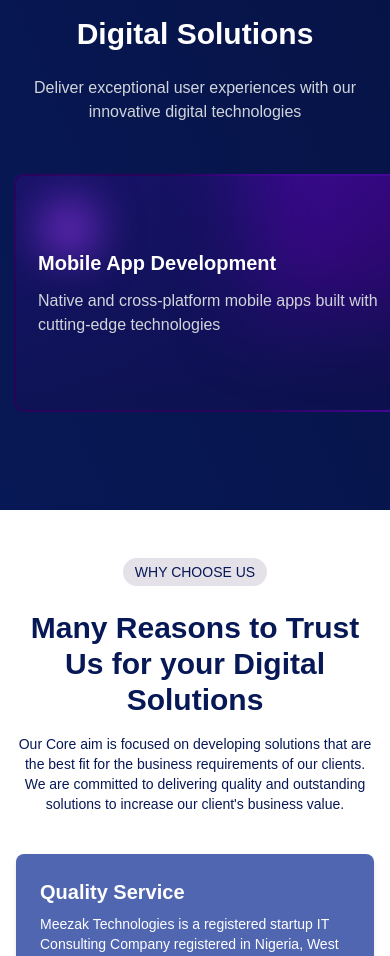
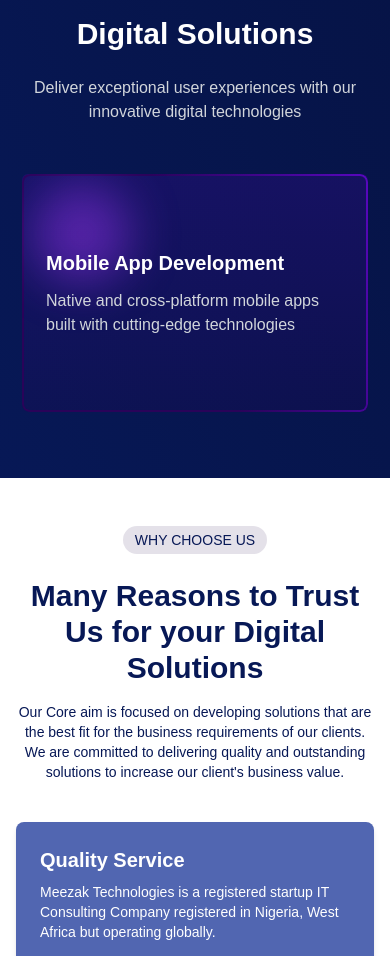
Before and after one commit to PeaceEgo/Meezak-Site, a React (Vite) app: page /#/ in a window 390 px wide. Shown: the part 1695-2651 px from the top of the page. Built offline with nearby package versions, Linux system fonts and the light colour scheme.

Commit message:
new service

```diff
--- a/src/components/ServicesSect.jsx
+++ b/src/components/ServicesSect.jsx
@@ -5,7 +5,7 @@ export default function ServicesSection() {
     const [currentIndex, setCurrentIndex] = useState(0);
     const [isMobile, setIsMobile] = useState(false);
     const [isTablet, setIsTablet] = useState(false);
-    const sliderRef = useRef(null);
+    const carouselRef = useRef(null);
     const slidesRef = useRef([]);
     const touchStartX = useRef(null);
     const isAnimating = useRef(false);
@@ -23,27 +23,26 @@ export default function ServicesSection() {
         },
         {
             id: 3,
-            title: "Server Provisioning",
+            title: "Server Processing",
             description: "Efficient and scalable server solutions for your applications",
         },
         {
             id: 4,
-            title: "Enterprise Web Development",
-            description: "Robust web applications for enterprise-level business requirements",
+            title: "Mobile App Development",
+            description: "Native and cross-platform mobile apps built with cutting-edge technologies",
         },
         {
             id: 5,
-            title: "Game Development",
-            description: "Engaging and interactive game solutions for various platforms",
+            title: "Server Processing",
+            description: "Efficient and scalable server solutions for your applications",
         },
         {
             id: 6,
-            title: "UI/UX Design",
-            description: "User-centered design for intuitive and visually appealing interfaces",
+            title: "Business Website Design",
+            description: "Professional and responsive websites tailored to your business needs",
         },
     ];
 
-    // Detect mobile and tablet views
     useEffect(() => {
         const checkScreenSize = () => {
             const width = window.innerWidth;
@@ -54,20 +53,30 @@ export default function ServicesSection() {
         checkScreenSize();
         window.addEventListener("resize", checkScreenSize);
 
-        return () => window.removeEventListener("resize", checkScreenSize);
+        return () => {
+            window.removeEventListener("resize", checkScreenSize);
+        }
     }, []);
 
     // GSAP animation
     useEffect(() => {
-        if (sliderRef.current && isMobile && slidesRef.current.length > 0 && !isAnimating.current) {
+        if (carouselRef.current && isMobile && slidesRef.current.length > 0 && !isAnimating.current) {
             isAnimating.current = true;
             try {
                 const slide = slidesRef.current[0];
-                const cardWidth = 392; // Fixed card width from renderServiceCard
-                const gap = 16; // gap-4 = 16px
-                const itemWidth = cardWidth + gap; // Total width per slide (card + gap)
-                console.log("Calculated itemWidth:", itemWidth); // Debug
-                gsap.to(sliderRef.current, {
+                const cardWidth = slide?.getBoundingClientRect().width || 392; // Rendered card width
+                const itemWidth = cardWidth; // Slide by card width only
+                console.log(
+                    "Card width:",
+                    cardWidth,
+                    "Item width:",
+                    itemWidth,
+                    "Viewport width:",
+                    window.innerWidth,
+                    "Container width:",
+                    carouselRef.current.getBoundingClientRect().width
+                );
+                gsap.to(carouselRef.current, {
                     x: -currentIndex * itemWidth,
                     duration: 0.8,
                     ease: "power2.out",
@@ -201,25 +210,75 @@ export default function ServicesSection() {
                 </div>
 
                 {isMobile ? (
-                    <div
-                        className="md:hidden relative overflow-x-hidden"
-                        style={{ width: "392px", margin: "0 auto" }}
-                    >
+                    <div className="relative">
                         <div
-                            ref={sliderRef}
-                            className="flex gap-4 pb-8 touch-pan-x"
-                            style={{ willChange: "transform", WebkitOverflowScrolling: "touch" }}
+                            ref={carouselRef}
+                            className="flex overflow-x-hidden snap-x snap-mandatory hide-scrollbar"
                             onTouchStart={handleTouchStart}
                             onTouchMove={handleTouchMove}
                             onTouchEnd={handleTouchEnd}
+                            style={{ scrollbarWidth: "none", msOverflowStyle: "none", willChange: "transform", WebkitOverflowScrolling: "touch" }}
                         >
                             {services.map((service, index) => (
-                                <div
-                                    key={service.id}
-                                    ref={(el) => (slidesRef.current[index] = el)}
-                                    className="flex-shrink-0 box-border"
-                                >
-                                    {renderServiceCard(service, index)}
+                                <div key={service.id} className="w-full flex-shrink-0 snap-center px-2">
+                                    <div
+                                        className="relative overflow-hidden mx-auto"
+                                        style={{
+                                            width: "100%",
+                                            maxWidth: "392px",
+                                            height: "242px",
+                                            borderRadius: "8px",
+                                            border: "2px solid transparent",
+                                            backgroundClip: "padding-box",
+                                            backgroundImage: "linear-gradient(to bottom, rgba(88, 7, 191, 0.2), rgba(41, 3, 89, 0.2))",
+                                        }}
+                                    >
+                                        {/* Border gradient */}
+                                        <div
+                                            style={{
+                                                position: "absolute",
+                                                inset: 0,
+                                                padding: "2px",
+                                                borderRadius: "8px",
+                                                background: "linear-gradient(249.14deg, #5807BF 0%, #290359 50.42%)",
+                                                WebkitMask: "linear-gradient(#fff 0 0) content-box, linear-gradient(#fff 0 0)",
+                                                WebkitMaskComposite: "xor",
+                                                maskComposite: "exclude",
+                                                pointerEvents: "none",
+                                            }}
+                                        />
+
+                                        {/* Left purple blur */}
+                                        <div
+                                            className="absolute rounded-full blur-xl bg-purple-600 opacity-50"
+                                            style={{
+                                                top: "10px",
+                                                left: "10px",
+                                                width: "100px",
+                                                height: "100px",
+                                            }}
+                                        />
+
+                                        {/* Right gradient */}
+                                        <div
+                                            className="absolute"
+                                            style={{
+                                                bottom: "100px",
+                                                right: "-100px",
+                                                width: "200px",
+                                                height: "200px",
+                                                background: "linear-gradient(135deg, #5807BF)",
+                                                filter: "blur(40px)",
+                                                opacity: "0.6",
+                                                zIndex: "1",
+                                            }}
+                                        />
+
+                                        <div className="relative z-10 p-6 h-full flex flex-col justify-center">
+                                            <h3 className="text-xl font-semibold mb-3 relative z-10">{service.title}</h3>
+                                            <p className="text-gray-300">{service.description}</p>
+                                        </div>
+                                    </div>
                                 </div>
                             ))}
                         </div>
```
